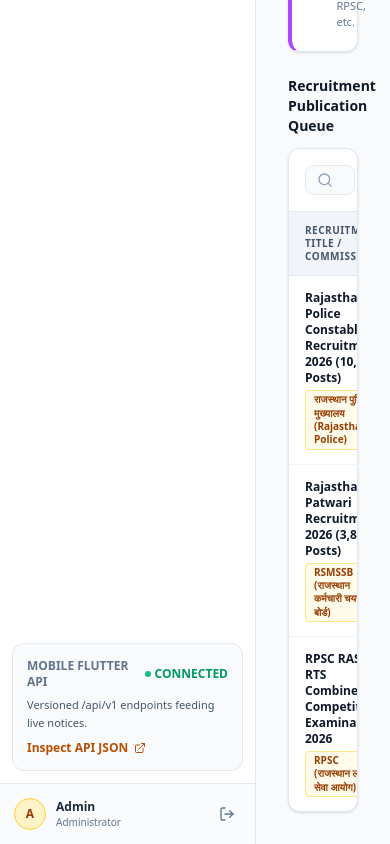
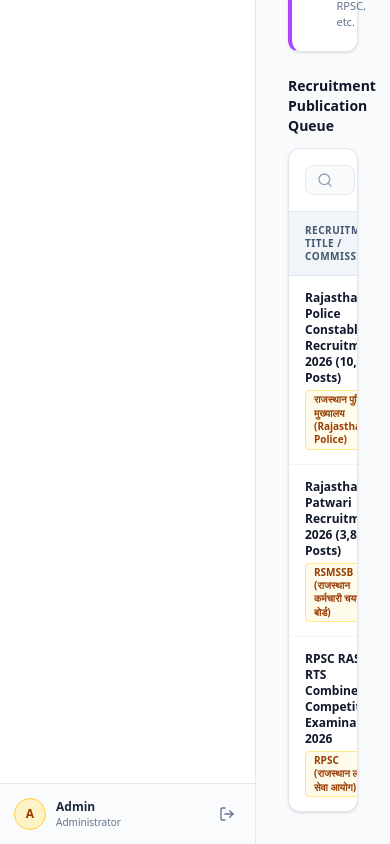
Before and after one commit to tosif121/rajasthansuchna-admin, a Next.js app: page / in a window 390 px wide. Shown: the part 1076-1920 px from the top of the page. Built offline with nearby package versions, Linux system fonts and the light colour scheme.

Commit message:
refactor(sidebar): remove mobile flutter api card

```diff
--- a/src/components/layout/AdminSidebar.tsx
+++ b/src/components/layout/AdminSidebar.tsx
@@ -1,8 +1,8 @@
-'use client';
+"use client";
 
-import React from 'react';
-import Link from 'next/link';
-import { usePathname, useRouter } from 'next/navigation';
+import React from "react";
+import Link from "next/link";
+import { usePathname, useRouter } from "next/navigation";
 import {
   LayoutDashboard,
   FileText,
@@ -10,23 +10,24 @@ import {
   Building2,
   History,
   LogOut,
-  ExternalLink,
   ShieldCheck
-} from 'lucide-react';
+} from "lucide-react";
+
 const navigation = [
-  { name: 'Dashboard', href: '/dashboard', icon: LayoutDashboard },
-  { name: 'All Notices', href: '/notices', icon: FileText },
-  { name: 'Review Queue', href: '/review-queue', icon: CheckSquare, badge: '1' },
-  { name: 'Agencies', href: '/agencies', icon: Building2 },
-  { name: 'Audit Logs', href: '/audit-logs', icon: History },
+  { name: "Dashboard", href: "/dashboard", icon: LayoutDashboard },
+  { name: "All Notices", href: "/notices", icon: FileText },
+  { name: "Review Queue", href: "/review-queue", icon: CheckSquare, badge: "1" },
+  { name: "Agencies", href: "/agencies", icon: Building2 },
+  { name: "Audit Logs", href: "/audit-logs", icon: History },
 ];
 
 export function AdminSidebar() {
   const pathname = usePathname();
   const router = useRouter();
+
   const handleLogout = () => {
-    localStorage.removeItem('rs_auth_user');
-    router.push('/login');
+    localStorage.removeItem("rs_auth_user");
+    router.push("/login");
   };
 
   return (
@@ -51,7 +52,7 @@ export function AdminSidebar() {
       {/* Navigation Links */}
       <nav className="flex-1 p-3 space-y-1">
         {navigation.map((item) => {
-          const isActive = pathname === item.href || (item.href === '/dashboard' && pathname === '/');
+          const isActive = pathname === item.href || (item.href === "/dashboard" && pathname === "/");
           const Icon = item.icon;
           return (
             <Link
@@ -59,17 +60,17 @@ export function AdminSidebar() {
               href={item.href}
               className={`flex items-center justify-between px-3.5 py-2.5 rounded-lg text-sm font-medium transition-colors ${
                 isActive
-                  ? 'bg-[#A30B0B] text-white shadow-sm'
-                  : 'text-slate-600 dark:text-slate-400 hover:text-slate-900 dark:hover:text-slate-100 hover:bg-slate-100 dark:hover:bg-slate-900'
+                  ? "bg-[#A30B0B] text-white shadow-sm"
+                  : "text-slate-600 dark:text-slate-400 hover:text-slate-900 dark:hover:text-slate-100 hover:bg-slate-100 dark:hover:bg-slate-900"
               }`}
             >
               <div className="flex items-center gap-3">
-                <Icon className={`w-4 h-4 ${isActive ? 'text-white' : 'text-slate-500 dark:text-slate-400'}`} />
+                <Icon className={`w-4 h-4 ${isActive ? "text-white" : "text-slate-500 dark:text-slate-400"}`} />
                 <span>{item.name}</span>
               </div>
               {item.badge && (
                 <span className={`px-2 py-0.5 text-xs rounded-full font-bold ${
-                  isActive ? 'bg-white text-[#A30B0B]' : 'bg-red-100 dark:bg-red-600/20 text-red-700 dark:text-red-400 border border-red-200 dark:border-red-500/30'
+                  isActive ? "bg-white text-[#A30B0B]" : "bg-red-100 dark:bg-red-600/20 text-red-700 dark:text-red-400 border border-red-200 dark:border-red-500/30"
                 }`}>
                   {item.badge}
                 </span>
@@ -78,28 +79,6 @@ export function AdminSidebar() {
           );
         })}
       </nav>
-
-      {/* Live Flutter App API Status */}
-      <div className="p-3.5 m-3 rounded-xl bg-slate-50 dark:bg-slate-900/90 border border-slate-200 dark:border-slate-800 text-xs">
-        <div className="flex items-center justify-between text-slate-500 dark:text-slate-400 mb-1.5 font-semibold">
-          <span>MOBILE FLUTTER API</span>
-          <span className="flex items-center gap-1 text-emerald-600 dark:text-emerald-400 font-bold">
-            <span className="w-1.5 h-1.5 rounded-full bg-emerald-500 animate-pulse"></span>
-            CONNECTED
-          </span>
-        </div>
-        <p className="text-slate-600 dark:text-slate-400 text-[11px] mb-2 leading-relaxed">
-          Versioned /api/v1 endpoints feeding live notices.
-        </p>
-        <a
-          href="/api/v1/notices"
-          target="_blank"
-          rel="noreferrer"
-          className="inline-flex items-center gap-1.5 text-amber-700 dark:text-amber-400 hover:text-amber-800 dark:hover:text-amber-300 font-semibold transition-colors"
-        >
-          Inspect API JSON <ExternalLink className="w-3 h-3" />
-        </a>
-      </div>
 
       {/* Admin User Footer with Logout */}
       <div className="p-3.5 border-t border-slate-200 dark:border-slate-800/80 bg-slate-50/80 dark:bg-slate-950 flex items-center justify-between">
@@ -116,7 +95,7 @@ export function AdminSidebar() {
         <button
           onClick={handleLogout}
           title="Sign Out"
-          className="p-1.5 rounded-lg text-slate-500 hover:text-red-600 dark:text-slate-400 dark:hover:text-red-400 hover:bg-slate-200 dark:hover:bg-slate-900 transition-colors"
+          className="p-1.5 rounded-lg text-slate-500 hover:text-red-600 dark:text-slate-400 dark:hover:text-red-400 hover:bg-slate-200 dark:hover:bg-slate-900 transition-colors cursor-pointer"
         >
           <LogOut className="w-4 h-4" />
         </button>
```
